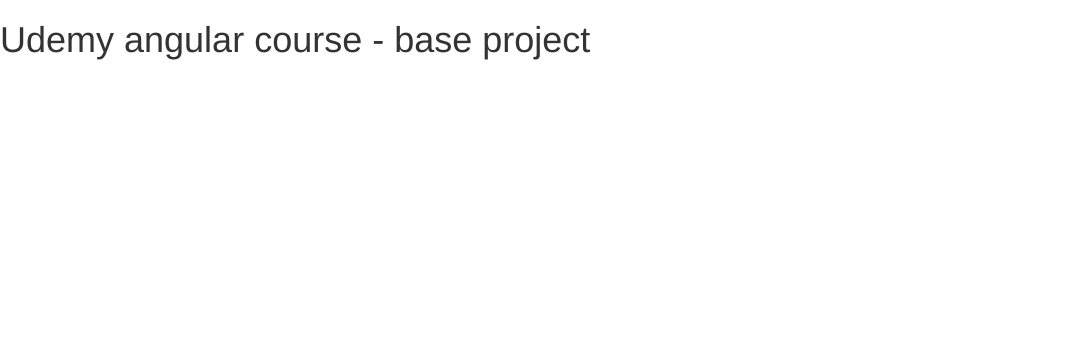
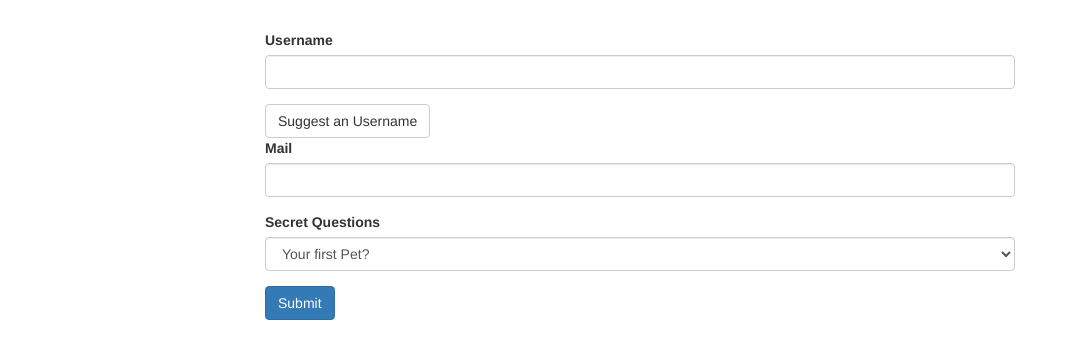
Before and after one commit to danielmoskal/angular-course, an Angular app: page / in a window 1280 px wide. Shown: the top 358 px of the page, without its empty margins (0-1076 px from the left). Built offline with nearby package versions, Linux system fonts and the light colour scheme.

Commit message:
184 - init form

```diff
--- a/src/app/app.component.css
+++ b/src/app/app.component.css
@@ -0,0 +1,3 @@
+.container {
+  margin-top: 30px;
+}
--- a/src/app/app.component.html
+++ b/src/app/app.component.html
@@ -1 +1,27 @@
-<h1>Udemy angular course - base project</h1>
+<div class="container">
+  <div class="row">
+    <div class="col-xs-12 col-sm-10 col-md-8 col-sm-offset-1 col-md-offset-2">
+      <form>
+        <div id="user-data">
+          <div class="form-group">
+            <label for="username">Username</label>
+            <input type="text" id="username" class="form-control">
+          </div>
+          <button class="btn btn-default" type="button">Suggest an Username</button>
+          <div class="form-group">
+            <label for="email">Mail</label>
+            <input type="email" id="email" class="form-control">
+          </div>
+        </div>
+        <div class="form-group">
+          <label for="secret">Secret Questions</label>
+          <select id="secret" class="form-control">
+            <option value="pet">Your first Pet?</option>
+            <option value="teacher">Your first teacher?</option>
+          </select>
+        </div>
+        <button class="btn btn-primary" type="submit">Submit</button>
+      </form>
+    </div>
+  </div>
+</div>
--- a/src/app/app.component.ts
+++ b/src/app/app.component.ts
@@ -6,5 +6,7 @@
   styleUrls: ['./app.component.css']
 })
 export class AppComponent {
-  title = 'angular-course';
+  suggestUserName() {
+    const suggestedName = 'Superuser';
+  }
 }
--- a/src/app/app.module.ts
+++ b/src/app/app.module.ts
@@ -1,5 +1,6 @@
 import { BrowserModule } from '@angular/platform-browser';
 import { NgModule } from '@angular/core';
+import { FormsModule } from '@angular/forms';
 
 import { AppRoutingModule } from './app-routing.module';
 import { AppComponent } from './app.component';
@@ -10,7 +11,8 @@
   ],
   imports: [
     BrowserModule,
-    AppRoutingModule
+    AppRoutingModule,
+    FormsModule
   ],
   providers: [],
   bootstrap: [AppComponent]
```
